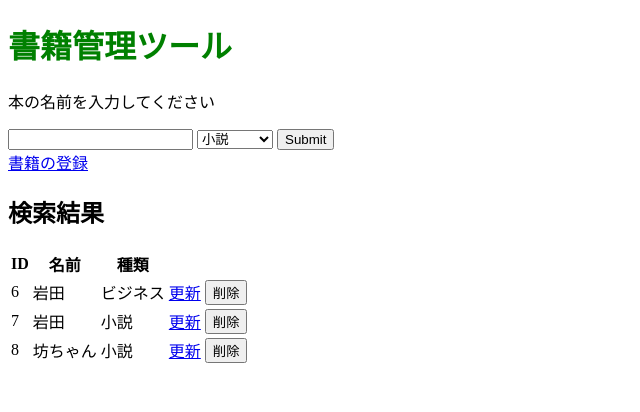
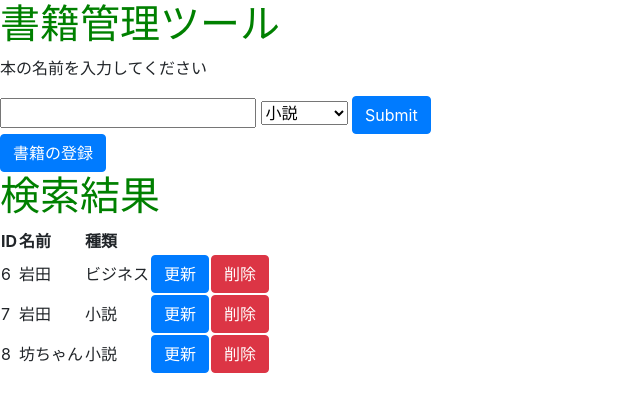
Before and after one commit to julimari125/ju_private, a Flask app: page / in a window 1280 px wide. Shown: the top 412 px of the page, without its empty margins (0-640 px from the left). Run offline with Flask 2, Linux system fonts and the light colour scheme; data comes from the database, SQL or seed files in the repository; both versions use the stored data as it was after the commit; some libraries are stand-ins or nearby versions.

Commit message:
Blue print practice

```diff
--- a/DAY5/templates/books/index.html
+++ b/DAY5/templates/books/index.html
@@ -3,6 +3,9 @@
 
     <head>
         <link rel="stylesheet" href="{{ url_for('static', filename='css/index.css')}}">
+        <link rel="stylesheet" href="https://stackpath.bootstrapcdn.com/bootstrap/4.3.1/css/bootstrap.min.css"
+            integrity="sha384- ggOyR0iXCbMQv3Xipma34MD+dH/1fQ784/j6cY/iJTQUOhcWr7x9JvoRxT2MZw1T"
+            crossorigin="anonymous">
     </head>
 
     <body>
@@ -16,10 +19,10 @@
                 <option value='ビジネス'>ビジネス</option>
                 <option value='自己啓発'>自己啓発</option>
             </select>
-            <input type='submit'>
+            <input class= "btn btn-primary" type='submit'>
         </form>
-        <a href ='/new'>書籍の登録</a>
-        <h2>検索結果</h2>
+        <a href='/new' class="btn btn-primary">書籍の登録</a>
+        <h1>検索結果</h1>
         <table>
             <thead>
                 <tr>
@@ -34,10 +37,10 @@
                     <td>{{ book[0] }}</td>
                     <td>{{ book[1] }}</td>
                     <td>{{ book[2] }}</td>
-                    <td><a href="/{{ book[0] }}/edit">更新</a></td>
+                    <td><a href="/{{ book[0] }}/edit" class ="btn btn-primary">更新</a></td>
                     <td>
                         <form action='/{{ book[0] }}/delete' method='POST'>
-                            <input type='submit' value='削除'>
+                            <input type='submit' class='btn btn-danger'value='削除'>
                         </form>
                     </td>
                 </tr>
@@ -46,4 +49,5 @@
         </table>
         {% endblock %}
     </body>
+
 </html>
```
Also changed, not shown: DAY5/python_training.db.
